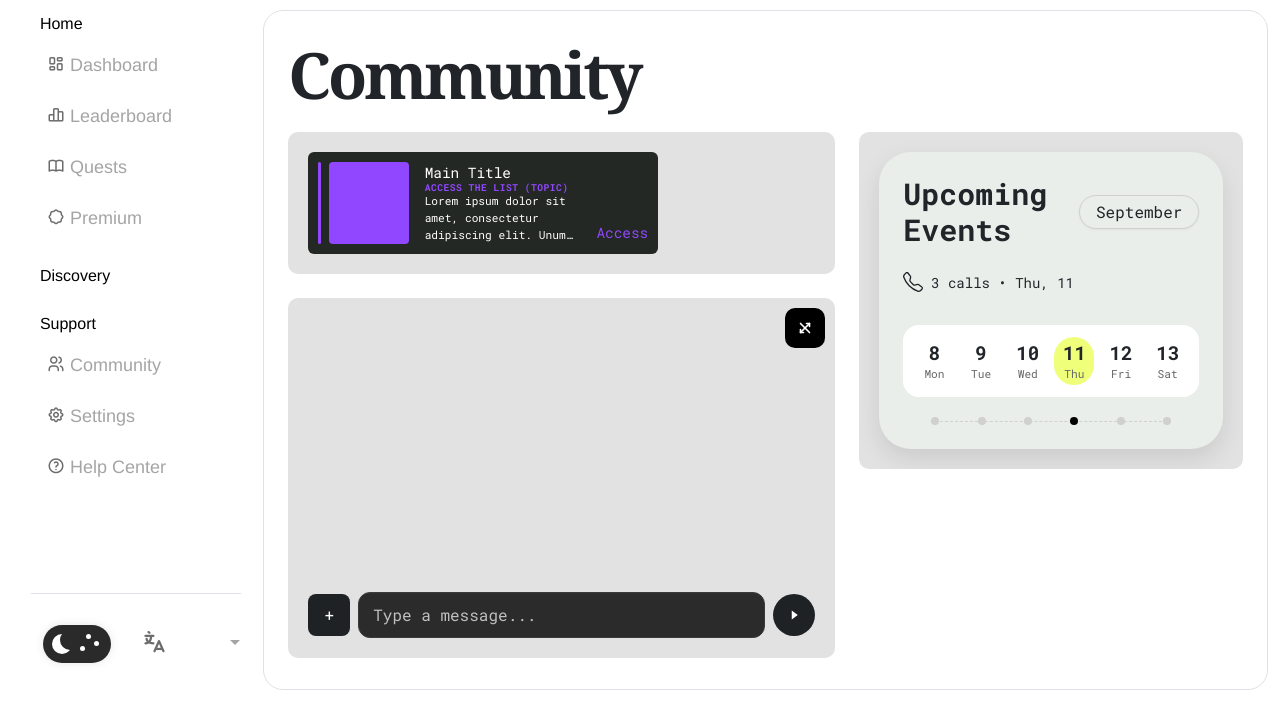
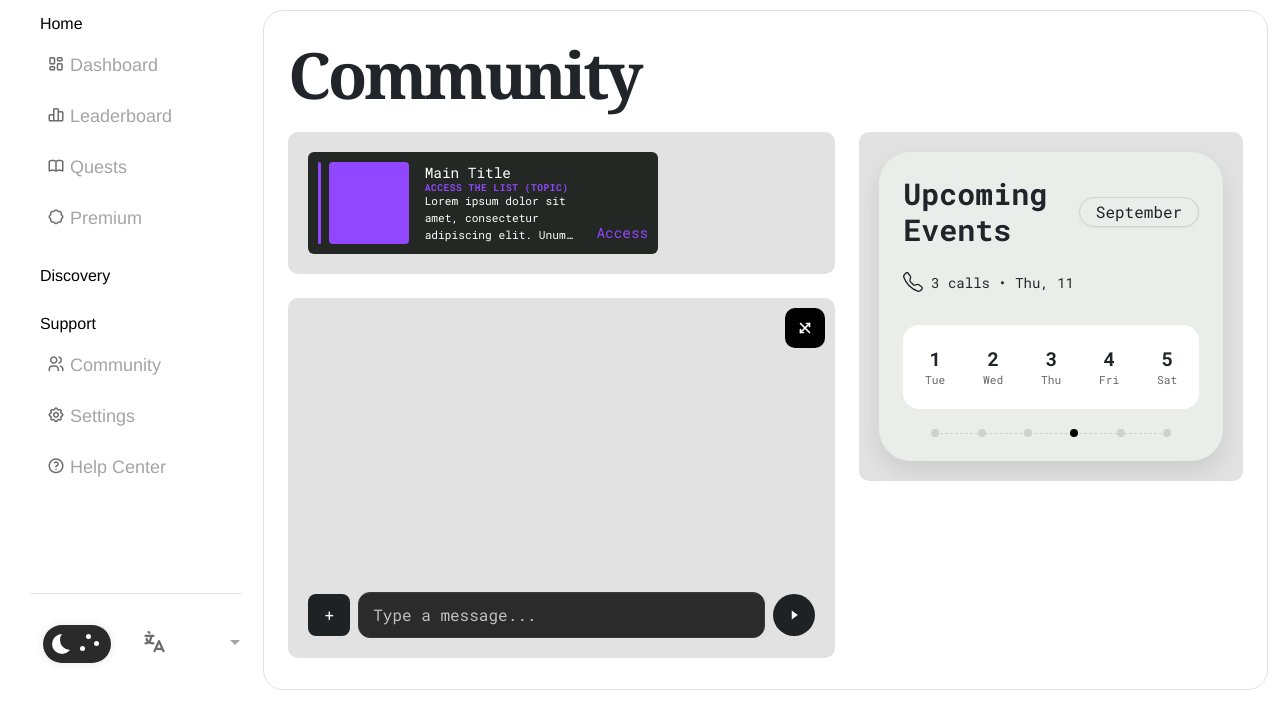
Before and after one commit to hei08285744/KnotulusTest-2, a website: page dist/community.html in a window 1280 px wide. Shown: the part 90-800 px from the top of the page. Drawn offline with Linux system fonts and the light colour scheme; some icons are missing.

Commit message:
Remove month arrow and center month text in date selector

```diff
--- a/dist/assets/css/tooplate-mini-finance.css
+++ b/dist/assets/css/tooplate-mini-finance.css
@@ -3575,6 +3575,19 @@
 /*---------------------------------------
   community // upcoming meeting
 -----------------------------------------*/
+/* Date strip: show a horizontal list of days (1..31). Scrollable by touch/mouse but scrollbar hidden for a clean UI. */
+.date-nav-container{display:flex;overflow-x:auto;scroll-behavior:smooth;-webkit-overflow-scrolling:touch}
+.date-nav-container::-webkit-scrollbar{display:none;height:0}
+    .date-nav-container{display:flex;gap:10px;padding:6px 6px;overflow-x:auto;scroll-behavior:smooth;-webkit-overflow-scrolling:touch}
+    .date-nav-container .day-item{min-width:48px;/*flex:0 0 auto*/}
+.date-nav-container{ -ms-overflow-style: none; scrollbar-width: none; }
+.date-nav-container:focus{outline:none}
+    .day-item{display:flex;flex-direction:column;align-items:center;justify-content:center;padding:6px 8px;border-radius:12px}
+.day-item{display:flex;flex-direction:column;align-items:center;justify-content:center;padding:6px 8px;border-radius:12px}
+.day-item.day-active{background:rgba(99,102,241,0.12);box-shadow:0 1px 0 rgba(0,0,0,0.02)}
+.day-number{font-weight:700;font-size:20px}
+.day-name{font-size:12px;color:#6b7280}
+
 
 .meeting-card {
   background-color: #e9eeea;
@@ -3603,12 +3616,13 @@
   height: 30px;
   background-color: #e9eeea;
   border-radius: 9999px;
-  padding: 1rem 1rem;
+  padding: 0 1rem;
   cursor: pointer;
   border: 1px solid #d0d0ce;
   box-shadow: 0 1px 3px rgba(0, 0, 0, 0.05);
   display: flex;
   align-items: center;
+  justify-content: center;
   transition: background-color 0.2s ease;
 }
 
@@ -3619,7 +3633,7 @@
 .date-selector span {
   font-size: 1rem;
   font-weight: 500;
-  margin-right: 0.5rem;
+  margin: 0;
 }
 
 .calls-info {
--- a/dist/community.html
+++ b/dist/community.html
@@ -72,8 +72,6 @@
 
                                     <div>
                                         <span>Please check. We have sent a Daily report.</span>
-
-                                        <p>10 days ago</p>
                                     </div>
                                 </a>
                             </li>
@@ -363,18 +361,6 @@
                                     <div class="title">Upcoming<br />Events</div>
                                     <div class="date-selector" id="month-selector">
                                     <span>September</span>
-                                    <svg
-                                        xmlns="http://www.w3.org/2000/svg"
-                                        width="18"
-                                        height="18"
-                                        fill="currentColor"
-                                        viewBox="0 0 16 16"
-                                    >
-                                        <path
-                                        fill-rule="evenodd"
-                                        d="M1.646 4.646a.5.5 0 0 1 .708 0L8 10.293l5.646-5.647a.5.5 0 0 1 .708.708l-6 6a.5.5 0 0 1-.708 0l-6-6a.5.5 0 0 1 0-.708z"
-                                        ></path>
-                                    </svg>
                                     </div>
                                 </div>
 
@@ -394,31 +380,8 @@
                                 </div>
 
                                 <div class="date-nav-and-indicators">
-                                    <div class="date-nav-container">
-                                    <div class="day-item">
-                                        <div class="day-number">8</div>
-                                        <div class="day-name">Mon</div>
-                                    </div>
-                                    <div class="day-item">
-                                        <div class="day-number">9</div>
-                                        <div class="day-name">Tue</div>
-                                    </div>
-                                    <div class="day-item">
-                                        <div class="day-number">10</div>
-                                        <div class="day-name">Wed</div>
-                                    </div>
-                                    <div class="day-item day-active">
-                                        <div class="day-number">11</div>
-                                        <div class="day-name">Thu</div>
-                                    </div>
-                                    <div class="day-item">
-                                        <div class="day-number">12</div>
-                                        <div class="day-name">Fri</div>
-                                    </div>
-                                    <div class="day-item">
-                                        <div class="day-number">13</div>
-                                        <div class="day-name">Sat</div>
-                                    </div>
+                                    <div class="date-nav-container" id="date-strip" role="tablist" tabindex="0" aria-label="Date strip">
+                                        <!-- Dates 1..31 will be populated by JS to keep markup concise and correct -->
                                     </div>
 
                                     <div class="indicator-container">
@@ -1071,31 +1034,6 @@
                 } catch (e) {
                     // fail silently if anything goes wrong
                 }
-            })();
-            // Debug helper: enable by running `localStorage.setItem('chatDebug','1')` in console then reload.
-            (function chatDebugHelper(){
-                try {
-                    if (localStorage.getItem('chatDebug') !== '1') return;
-                    console.warn('CHAT DEBUG: forcing visible scrollbar and emitting diagnostics');
-                    if (!container) { console.warn('CHAT DEBUG: #chat-container not found'); return; }
-                    const parent = container.closest && container.closest('.custom-block-badges');
-                    console.log('CHAT DEBUG: parent', parent);
-                    // Force visible scroll behavior and a visible outline so you can see the box
-                    container.style.overflowY = 'scroll';
-                    container.style.paddingRight = '12px';
-                    container.style.maxHeight = (parent ? (parent.clientHeight - 80) : 320) + 'px';
-                    container.style.outline = '3px solid rgba(255,0,0,0.12)';
-                    console.log('CHAT DEBUG: computed styles', getComputedStyle(container));
-                    console.log('CHAT DEBUG: dims', {
-                        clientHeight: container.clientHeight,
-                        scrollHeight: container.scrollHeight,
-                        parentClientHeight: parent ? parent.clientHeight : null
-                    });
-                    // Append a few test messages to force overflow
-                    setTimeout(() => {
-                        try { for (let i = 0; i < 12; i++) window.sendChatMessage && window.sendChatMessage('DEBUG message ' + (i+1)); } catch (e) { console.warn(e); }
-                    }, 120);
-                } catch (e) { /* ignore */ }
             })();
             let lineWidth = 400;
             let profileImgWidth = 60;
@@ -1824,5 +1762,97 @@
 
         </script>
 
+        <script>
+            // Date strip renderer and month switcher.
+            (function () {
+                const container = document.getElementById('date-strip') || document.querySelector('.date-nav-container');
+                const monthSelector = document.getElementById('month-selector');
+                if (!container) return;
+
+                const MONTHS = ['January','February','March','April','May','June','July','August','September','October','November','December'];
+                const WEEK = ['Sun','Mon','Tue','Wed','Thu','Fri','Sat'];
+                const today = new Date();
+                let year = today.getFullYear();
+
+                // infer initial month from #month-selector text or fallback to current month
+                let monthIndex = (function () {
+                    const el = monthSelector && monthSelector.querySelector('span');
+                    if (el && el.textContent) {
+                        const name = el.textContent.trim();
+                        const idx = MONTHS.findIndex(m => m.toLowerCase().startsWith(name.toLowerCase().slice(0,3)));
+                        if (idx >= 0) return idx;
+                    }
+                    return today.getMonth();
+                })();
+
+                function renderDateStrip(mIdx, yr) {
+                    container.innerHTML = '';
+                    for (let d = 1; d <= 31; d++) {
+                        const dt = new Date(yr, mIdx, d);
+                        const dayName = WEEK[dt.getDay()];
+                        const isToday = (dt.toDateString() === today.toDateString());
+                        const div = document.createElement('div');
+                        div.className = 'day-item' + (isToday ? ' day-active' : '');
+                        div.setAttribute('role','button');
+                        div.setAttribute('tabindex','0');
+                        div.setAttribute('data-day', String(d));
+                        div.setAttribute('data-month', String(mIdx));
+                        div.setAttribute('data-year', String(yr));
+                        div.innerHTML = `<div class="day-number">${d}</div><div class="day-name">${dayName}</div>`;
+                        container.appendChild(div);
+                    }
+
+                    // center today's date if it's in this month
+                    const active = container.querySelector('.day-item.day-active');
+                    if (active) {
+                        const target = active.offsetLeft - (container.clientWidth - active.offsetWidth) / 2;
+                        container.scrollLeft = Math.max(0, target);
+                    } else {
+                        container.scrollLeft = 0;
+                    }
+                }
+
+                // initial render
+                renderDateStrip(monthIndex, year);
+
+                // switch month when user clicks #month-selector: normal click -> next month, Shift+click -> previous month
+                if (monthSelector) {
+                    monthSelector.style.cursor = 'pointer';
+                    monthSelector.addEventListener('click', (ev) => {
+                        if (ev.shiftKey) monthIndex--; else monthIndex++;
+                        if (monthIndex > 11) { monthIndex = 0; year++; }
+                        if (monthIndex < 0) { monthIndex = 11; year--; }
+                        const label = monthSelector.querySelector('span');
+                        if (label) label.textContent = MONTHS[monthIndex];
+                        renderDateStrip(monthIndex, year);
+                    });
+
+                    // keyboard support: Left/Right on the month selector to change months
+                    monthSelector.setAttribute('tabindex','0');
+                    monthSelector.addEventListener('keydown', (ev) => {
+                        if (ev.key === 'ArrowLeft') { ev.preventDefault(); monthSelector.click(); /* shift-click previous */ }
+                        if (ev.key === 'ArrowRight') { ev.preventDefault(); monthSelector.click(); }
+                    });
+                }
+
+                // day click: make day active and keep selection
+                container.addEventListener('click', (ev) => {
+                    const day = ev.target.closest('.day-item');
+                    if (!day) return;
+                    container.querySelectorAll('.day-item').forEach(n => n.classList.remove('day-active'));
+                    day.classList.add('day-active');
+                });
+
+                // keyboard support for days: Enter/Space activates
+                container.addEventListener('keydown', (ev) => {
+                    const focused = document.activeElement;
+                    if (!focused || !focused.classList.contains('day-item')) return;
+                    if (ev.key === 'Enter' || ev.key === ' ') {
+                        ev.preventDefault(); focused.click();
+                    }
+                });
+            })();
+        </script>
+
     </body>
 </html>
```
